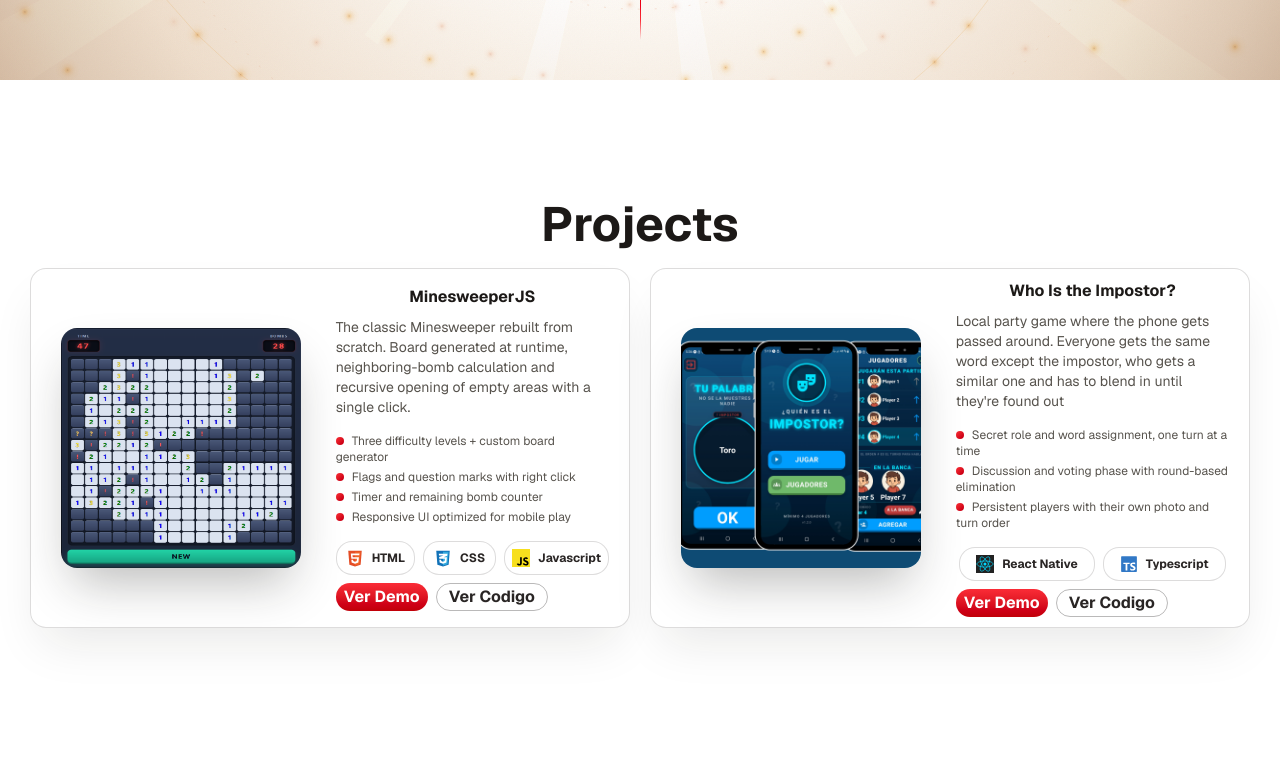
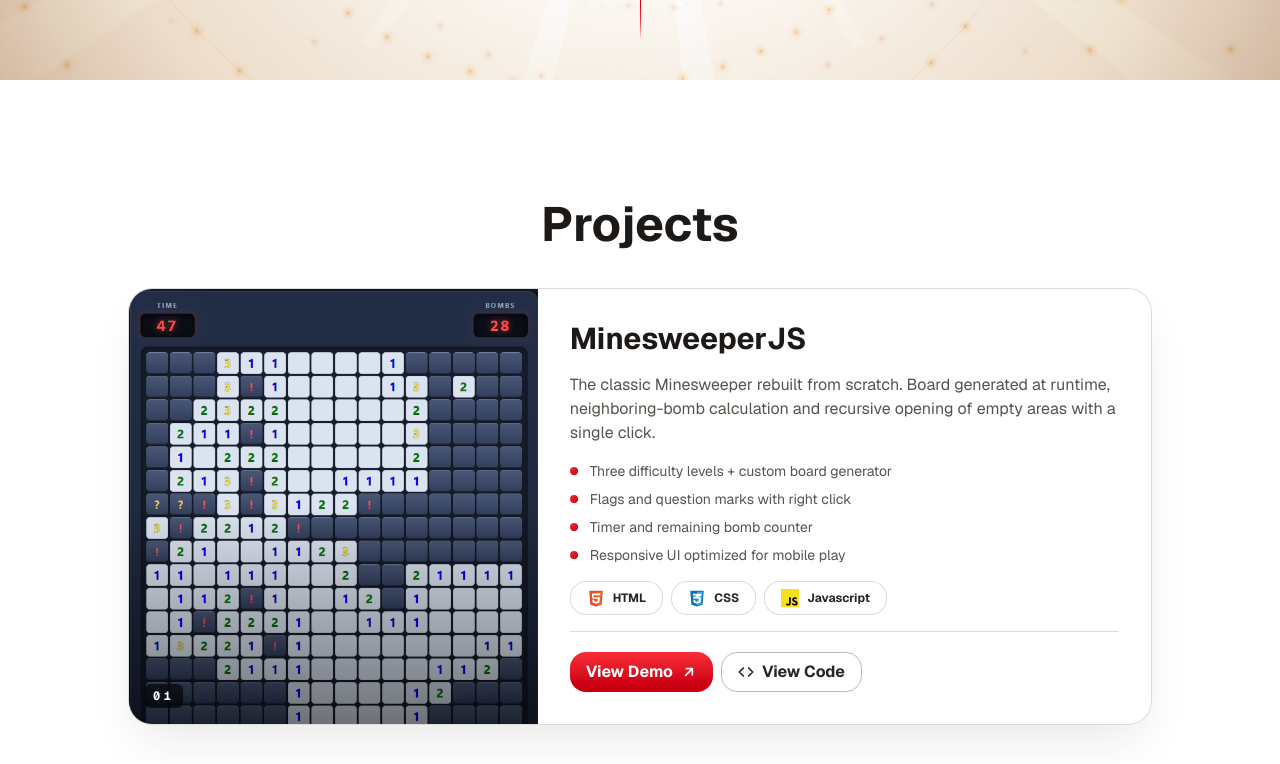
Before and after one commit to noirouge/portfolio, a Next.js app: page / in a window 1280 px wide. Shown: the part 720-1484 px from the top of the page. Built offline with nearby package versions, Linux system fonts and the light colour scheme.

Commit message:
update: projectCard

```diff
--- a/components/ProjectCard.tsx
+++ b/components/ProjectCard.tsx
@@ -1,40 +1,70 @@
+"use client";
+
 import Image from 'next/image'
 import SkillTag from './SkillTag'
 import Project from '@/types/Project'
+import { useT } from '@/store/useLangStore';
 
 type Props = {
   project: Project;
+  index: number;
 };
 
-export default function ProjectCard({project}:Props) {
+export default function ProjectCard({project,index}:Props) {
+
+  const t = useT();
+
   return (
- <div className="flex flex-col md:flex-row border border-stone-900/15 dark:border-white/12 shadow-2xl shadow-stone-900/10 dark:shadow-black/60 md:h-90 p-2 max-w-150 rounded-2xl bg-white/75 dark:bg-neutral-950/70 transition-all duration-300 hover:glow-red hover:-translate-y-2">
-    {/* COLUMN 1 */}
-    <div className="flex justify-center items-center md:w-150 ">
-    <Image src={`/project-images/${project.image}`} alt={project.title} width={1000} height={1000} className="w-60 h-60 shadow-2xl shadow-stone-900/30 dark:shadow-black rounded-2xl" />
+ <article className={`group flex flex-col ${index % 2 === 1 ? 'md:flex-row-reverse' : 'md:flex-row'} w-full overflow-hidden rounded-3xl border border-stone-900/15 dark:border-white/12 bg-white/75 dark:bg-neutral-950/70 shadow-2xl shadow-stone-900/10 dark:shadow-black/60 transition-all duration-300 hover:glow-red hover:border-red-600 dark:hover:border-red-500`}>
+    {/* IMAGE */}
+    <div className="relative h-64 sm:h-80 md:h-auto md:min-h-104 md:w-2/5 shrink-0 overflow-hidden bg-stone-900/5 dark:bg-white/5">
+      <Image src={`/project-images/${project.image}`} alt={project.title} fill sizes="(max-width: 768px) 100vw, 40vw" className="object-cover object-top transition-transform duration-700 group-hover:scale-105" />
+      <div className="absolute inset-0 bg-linear-to-t from-black/50 via-transparent to-transparent" />
+      <span className="absolute bottom-4 left-4 rounded-md bg-black/60 px-2 py-1 font-mono text-xs font-bold tracking-[0.3em] text-white backdrop-blur">
+        {String(index + 1).padStart(2, '0')}
+      </span>
     </div>
-    {/* COLUMN 2 */}
-    <div className="flex flex-col items-center justify-center w-80 md:w-150 py-5 px-3 gap-y-2">
-    <h3 className="font-bold text-1xl text-stone-900 dark:text-stone-50">{project.title}</h3>
-    <p className="text-sm text-stone-600 dark:text-stone-300">{project.description}</p>
-    <ul className="flex flex-col gap-1 my-2">
-      {project.descriptionPoints.map((point, index) => (<li className="text-xs text-stone-600 dark:text-stone-400" key={index} >
-        <span className='inline-block w-2 h-2 bg-linear-to-br from-red-500 to-red-700 dark:from-red-400 dark:to-red-600 rounded-full me-2'> </span>
+
+    {/* CONTENT */}
+    <div className="flex flex-col gap-y-4 p-6 sm:p-8 md:w-3/5 text-start">
+      <h3 className="font-bold text-2xl sm:text-3xl text-stone-900 dark:text-stone-50">{project.title}</h3>
+      <p className="text-sm sm:text-base text-stone-600 dark:text-stone-300">{project.description}</p>
+
+      <ul className="flex flex-col gap-y-2">
+        {project.descriptionPoints.map((point, index) => (
+        <li className="flex items-start text-sm text-stone-600 dark:text-stone-400" key={index}>
+          <span className="inline-block shrink-0 w-2 h-2 mt-1.5 me-3 rounded-full bg-linear-to-br from-red-500 to-red-700 dark:from-red-400 dark:to-red-600" />
           {point}
-        </li>))}
+        </li>
+        ))}
+      </ul>
 
-    </ul>
-    <div className="flex gap-2 justify-start text-xs">
+      <div className="flex flex-wrap gap-2 text-xs">
         {project.mainTechs.map(tech => (
         <SkillTag tag={tech} key={tech} />
         ))}
       </div>
-    <div className="flex flex-wrap justify-start w-full gap-2">
-      {project.demoUrl && (<a href={project.demoUrl} target='_blank' className="btn-danger px-2 h-7 font-bold">Ver Demo</a>)}
-      {project.videoUrl && (<a href={project.videoUrl} target='_blank' className="btn-danger px-2 h-7 font-bold">Ver Video</a>)}
-      <a href={project.codeUrl} target='_blank' className="btn-empty px-3 h-7  font-bold">Ver Codigo</a>
+
+      {/* LINKS */}
+      <div className="flex flex-wrap gap-2 mt-auto pt-5 border-t border-stone-900/15 dark:border-white/12">
+        {project.demoUrl && (
+        <a href={project.demoUrl} target='_blank' className="btn-danger h-10 px-4 gap-x-2 font-bold">
+          {t.buttons.demo}
+          <svg className="w-4 h-4" fill="none" stroke="currentColor" strokeWidth={2.5} strokeLinecap="round" strokeLinejoin="round" viewBox="0 0 24 24"><path d="M7 17 17 7M8 7h9v9"/></svg>
+        </a>
+        )}
+        {project.videoUrl && (
+        <a href={project.videoUrl} target='_blank' className="btn-danger h-10 px-4 gap-x-2 font-bold">
+          {t.buttons.video}
+          <svg className="w-4 h-4" fill="currentColor" viewBox="0 0 24 24"><path d="M8 5v14l11-7z"/></svg>
+        </a>
+        )}
+        <a href={project.codeUrl} target='_blank' className="btn-empty h-10 px-4 gap-x-2 font-bold">
+          <svg className="w-4 h-4" fill="none" stroke="currentColor" strokeWidth={2.5} strokeLinecap="round" strokeLinejoin="round" viewBox="0 0 24 24"><path d="m16 18 6-6-6-6M8 6l-6 6 6 6"/></svg>
+          {t.buttons.codigo}
+        </a>
       </div>
     </div>
-            </div>
+ </article>
   )
 }
--- a/components/Projects.tsx
+++ b/components/Projects.tsx
@@ -1,7 +1,6 @@
 "use client";
 
 
-import { projects } from "@/data";
 import ProjectCard from "./ProjectCard";
 import { useT } from "@/store/useLangStore";
 
@@ -10,15 +9,14 @@ export default function Projects() {
   const t = useT();
 
   return (
-   <section id="projects" className=" max-w-7xl flex flex-col justify-center py-20 items-center w-screen">
-      <h1 className="font-bold text-5xl text-stone-900 dark:text-white mb-5">
+   <section id="projects" className="flex flex-col justify-center items-center w-full py-20 px-5">
+      <h1 className="font-bold text-5xl text-stone-900 dark:text-white mb-10">
       {t.nav.projects}
       </h1>
-      <div className="flex  gap-5 flex-wrap items-center justify-center w-full">
+      <div className="flex flex-col gap-10 w-full max-w-5xl">
        {
-        t.projects.map(project => (<ProjectCard key={project.title} project={project} />))
+        t.projects.map((project, index) => (<ProjectCard key={project.title} project={project} index={index} />))
        }
-
       </div>
       </section>
   )
```
Lines whose indentation alone changed are shown as unchanged.
